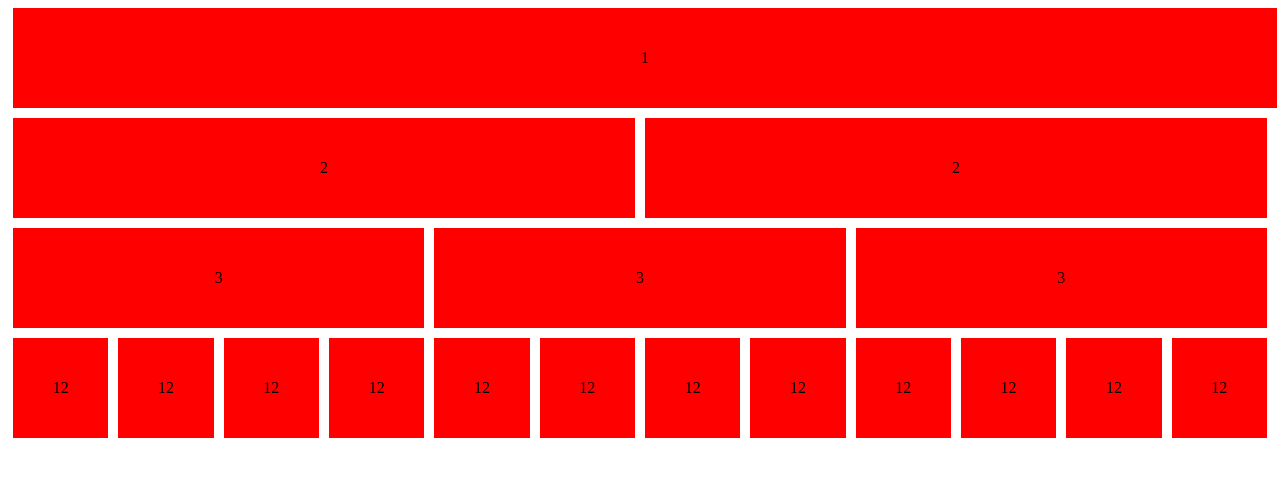
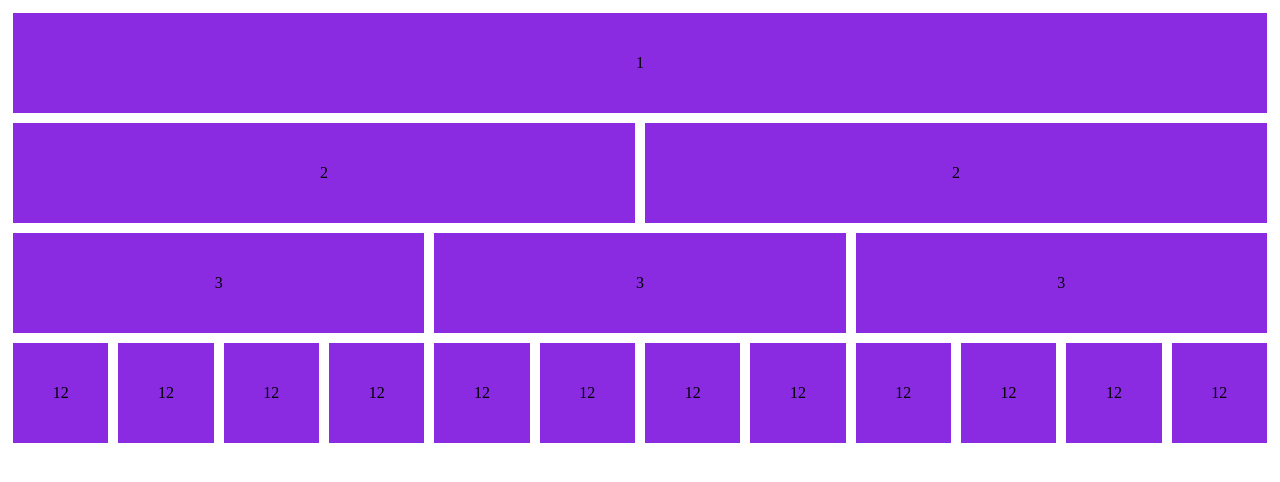
Before and after one commit to AdilM16/Display-2, a plain HTML site: page index.html in a window 1280 px wide. Drawn offline with Linux system fonts and the light colour scheme.

Commit message:
Correction erreur

```diff
--- a/css/style.css
+++ b/css/style.css
@@ -1,13 +1,12 @@
-
 .bloc{
     display: flex;
 }
 .item{
     justify-content: center;
     align-items: center;
-    background-color:red;
+    background-color:blueviolet;
     height: 100px;
     width: 100%;
     margin: 5px;
-    display:flex;
+    display: flex;
 }
--- a/index.html
+++ b/index.html
@@ -8,7 +8,9 @@
     <title>Document</title>
 </head>
 <body>
-    <div class="bloc item">1</div>
+    <div class="bloc">
+        <div class="item">1</div>
+    </div>
     <div class="bloc">
         <div class="item">2</div>
         <div class="item">2</div>
```
